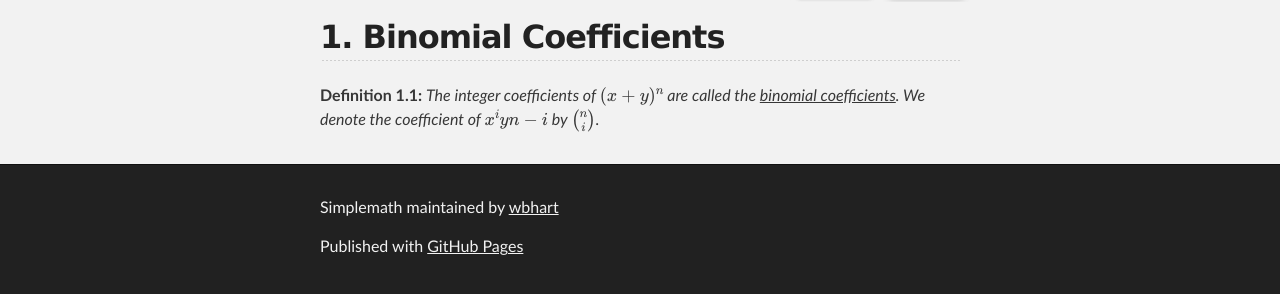
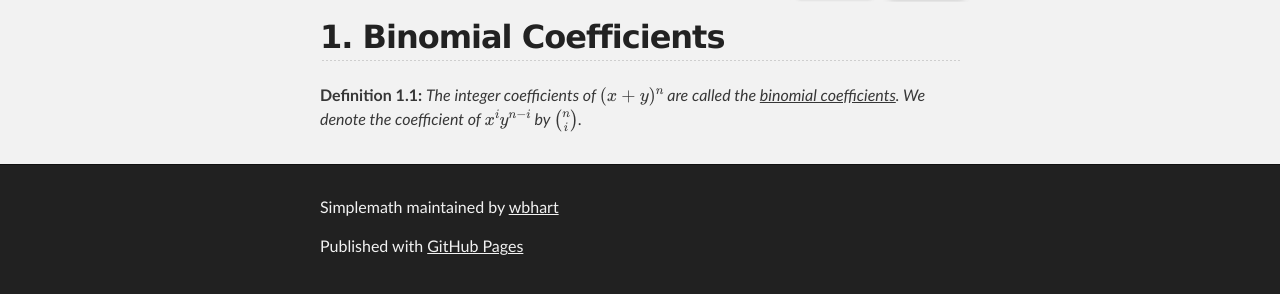
Before and after one commit to wbhart/SimpleMath, a Jekyll site: the page built from binomial.html, in a window 1280 px wide. Shown: the part 241-535 px from the top of the page. Built offline with Jekyll 4.4.1, drawn with Linux system fonts in a browser that asks for light colours; formulas are drawn with MathJax 3.

```diff
--- a/binomial.html
+++ b/binomial.html
@@ -6,5 +6,5 @@ title: Simplemath
 <h2>Binomial Coefficients</h2>
 
 <definition> The integer coefficients of $(x + y)^n$ are called the <u>binomial coefficients</u>. We denote the coefficient
-of $x^iy{n-i}$ by $\binom{n}{i}$.
+of $x^iy^{n - i}$ by $\binom{n}{i}$.
 </definition>
```
